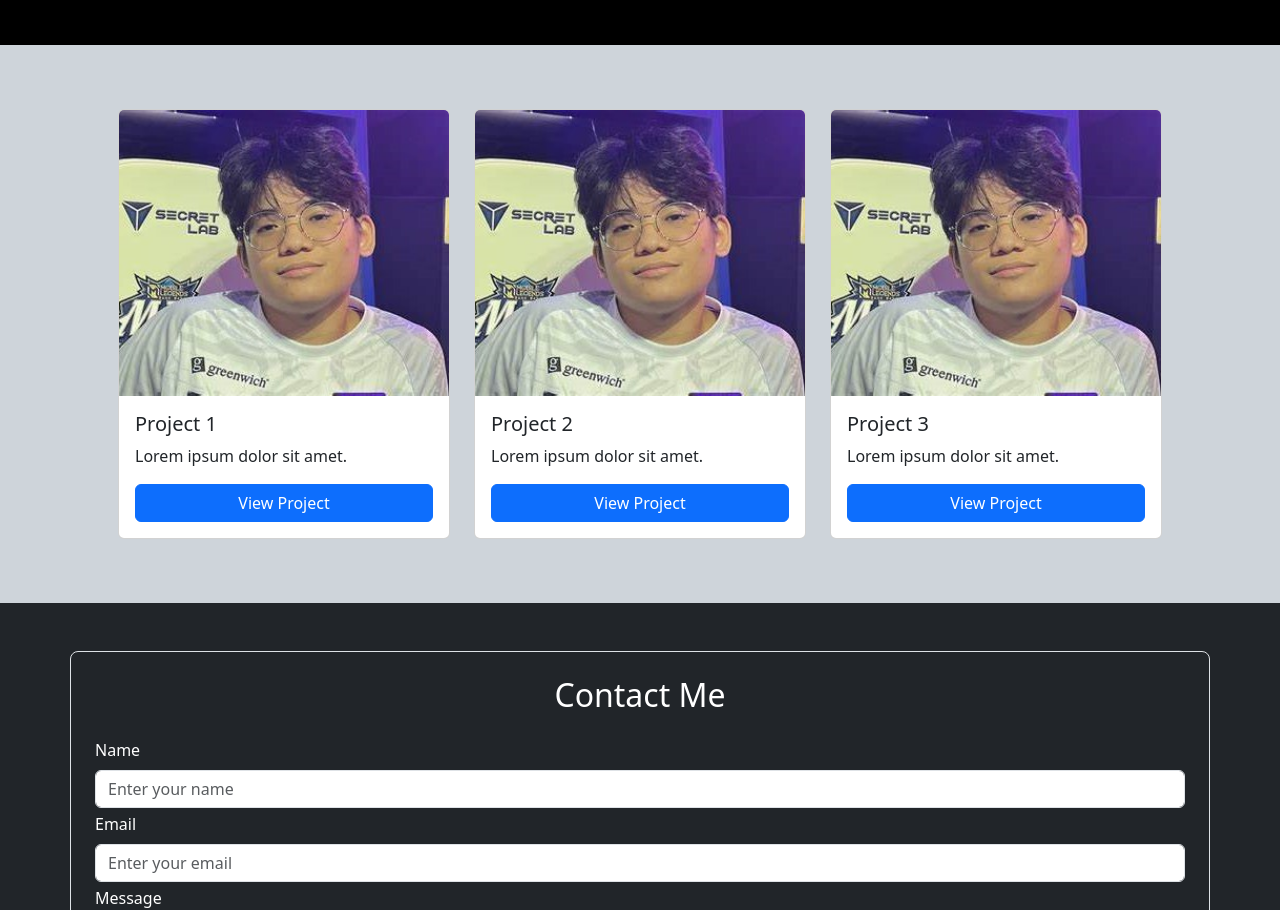
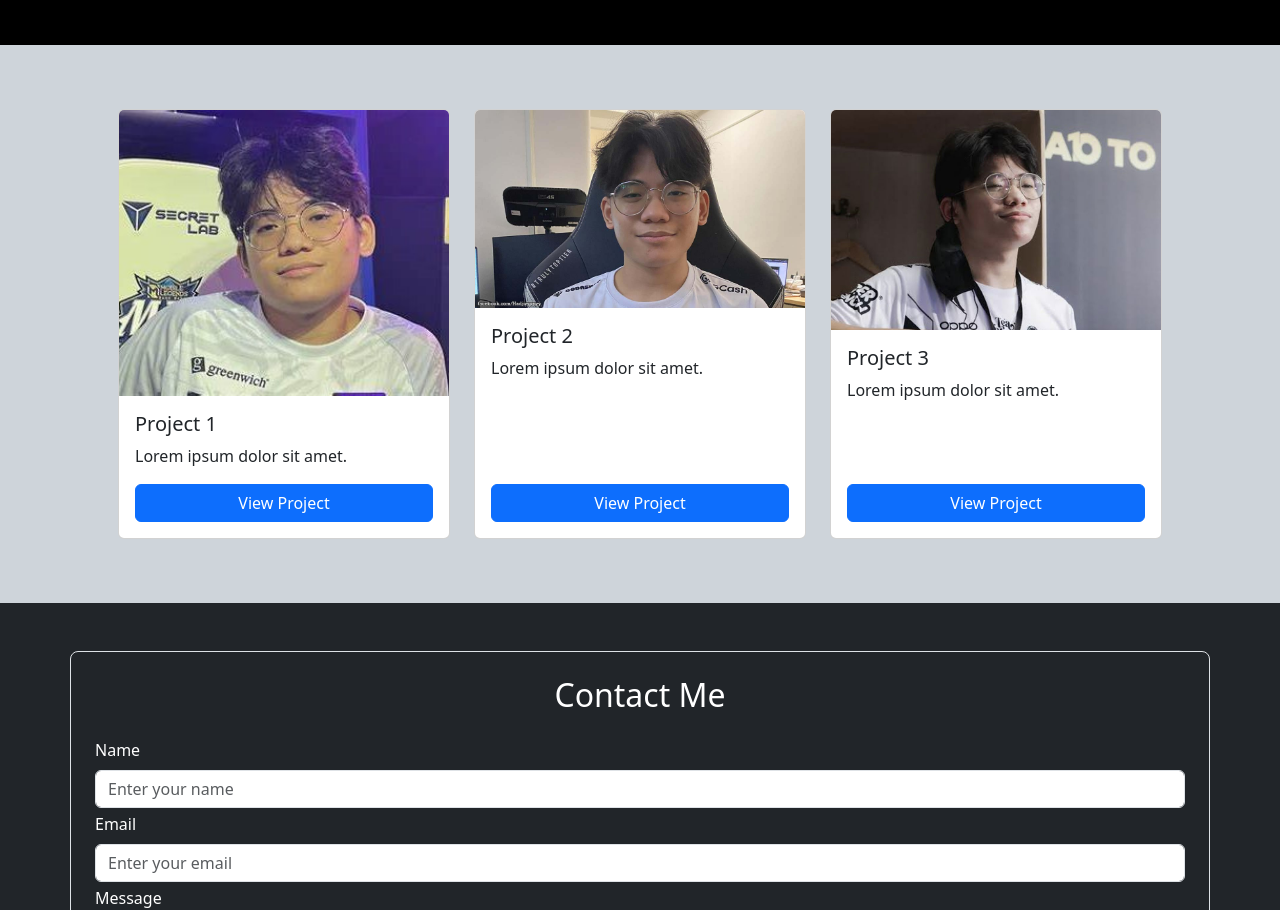
Before and after one commit to Lantinlady/bs5, a plain HTML site: page components.html in a window 1280 px wide. Shown: the part 904-1814 px from the top of the page. Drawn offline with nearby package versions, Linux system fonts and the light colour scheme.

Commit message:
component

```diff
--- a/components.html
+++ b/components.html
@@ -104,7 +104,7 @@
                     </div>
                     <div class="col-md-4 my-3">
                         <div class="card h-100 d-flex flex-column">
-                            <img src="./img/hadji.jpg" alt="" class="card-img-top">
+                            <img src="./img/yey.jpg" alt="" class="card-img-top">
                             <div class="card-body d-flex flex-column">
                                 <h5 class="card-title">Project 2</h5>
                                 <p class="class card-text flex-grow-1">
@@ -116,7 +116,7 @@
                     </div>
                     <div class="col-md-4 my-3">
                         <div class="card h-100 d-flex flex-column">
-                            <img src="./img/hadji.jpg" alt="" class="card-img-top">
+                            <img src="./img/pogi.jpg" alt="" class="card-img-top">
                             <div class="card-body d-flex flex-column">
                                 <h5 class="card-title">Project 3</h5>
                                 <p class="class card-text flex-grow-1">
```
Also changed, not shown: img/pogi.jpg (added), img/yey.jpg (added).
